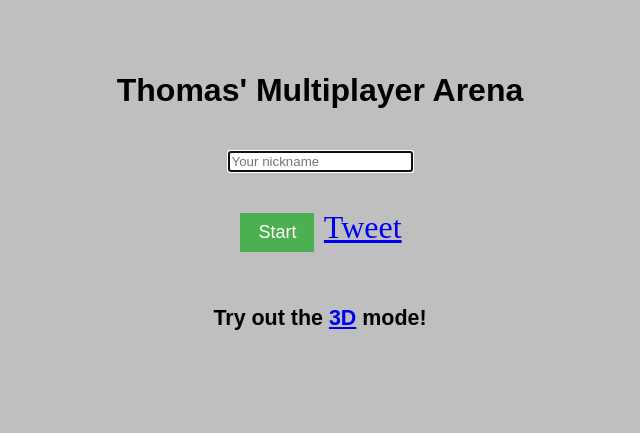
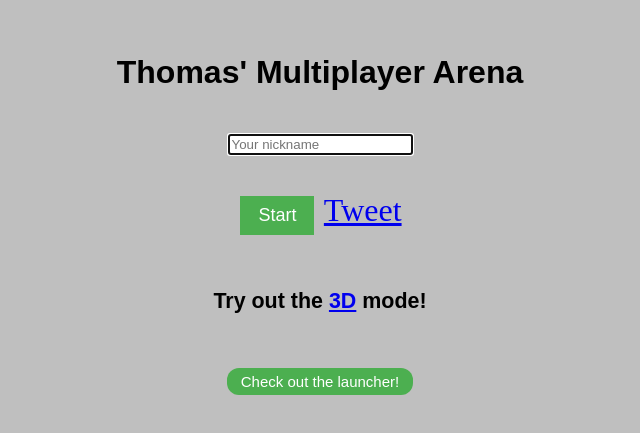
Before and after one commit to MegaTKC/multiplayer-game, a website: page static/2d.html in a window 1280 px wide. Shown: the part 195-628 px from the top of the page, without its empty margins (320-960 px from the left). Drawn offline with nearby package versions, Linux system fonts and the light colour scheme; no server answers.

Commit message:
Add new styles and Launcher button

```diff
--- a/static/2d.html
+++ b/static/2d.html
@@ -31,6 +31,7 @@
 				<a href="https://twitter.com/share?ref_src=twsrc%5Etfw" class="twitter-share-button" data-show-count="false">Tweet</a><script async src="/static/twitterwidgets.js" charset="utf-8"></script>
 				<br>
 				<h6>Try out the <a href="/">3D</a> mode!</h6>
+        <button class="button button1"><a href='https://megatkc.repl.co/' alt='Broken Link'>Check out the launcher!</a></button>
             </div>
         </div>
         <canvas id="canvas-2d" width="2000" height="2000" style="position:absolute;width:100%;height:100%;object-fit:contain;"></canvas>
--- a/static/style.css
+++ b/static/style.css
@@ -18,3 +18,27 @@ button {
 	cursor: pointer;
 	font-size: 18px;
 }
+
+.button {
+  font-size: 15px;
+  padding: 5px 14px;
+}
+
+.button1 {
+  border-radius: 12px;
+}
+
+button a:hover {
+  color: white;
+  text-decoration: none;
+}
+
+button a:visited {
+  color: white;
+  text-decoration: none;
+}
+
+button a:link {
+  color: white;
+  text-decoration: none;
+}
```
Also changed, not shown: static/3d.html (+1 -0 lines).
